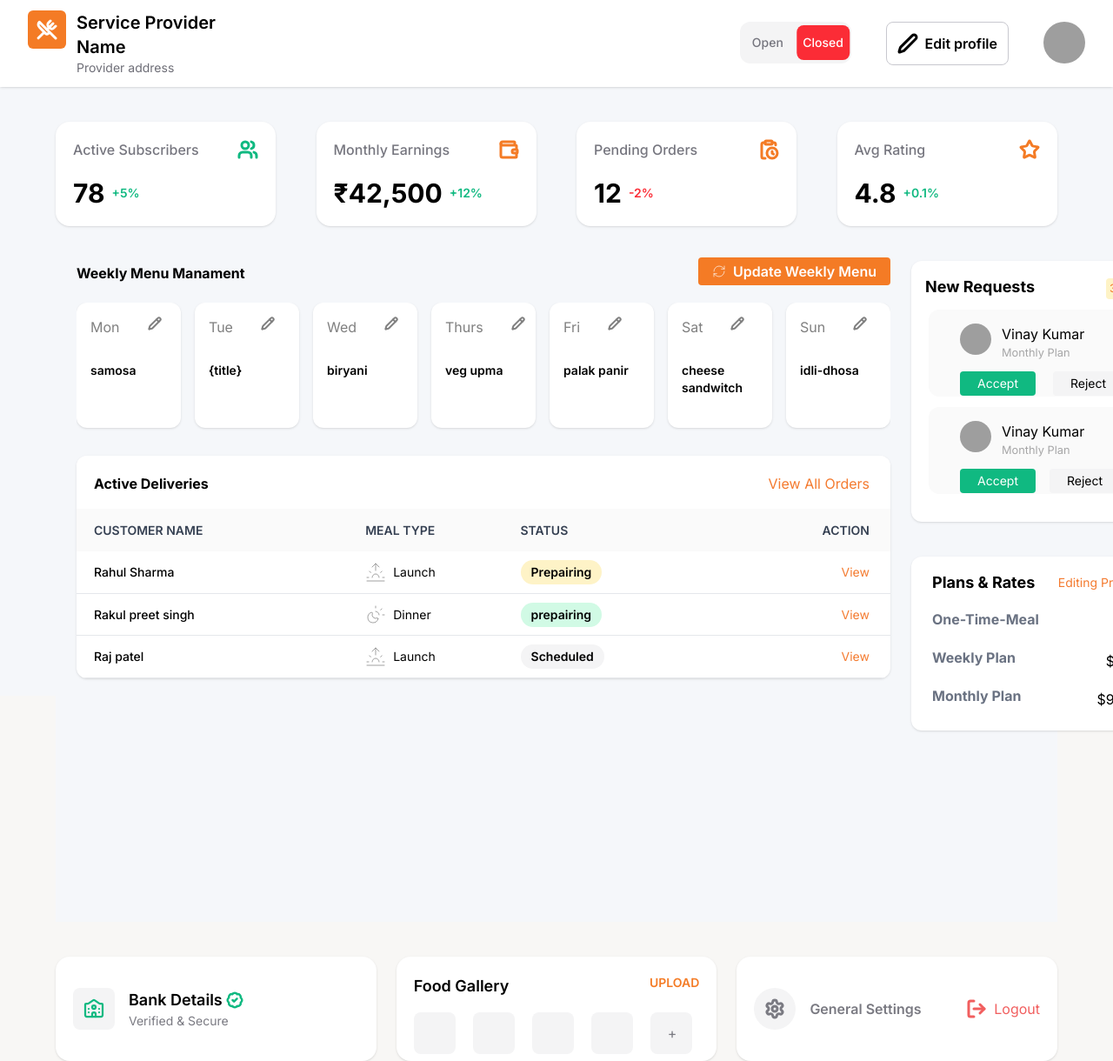
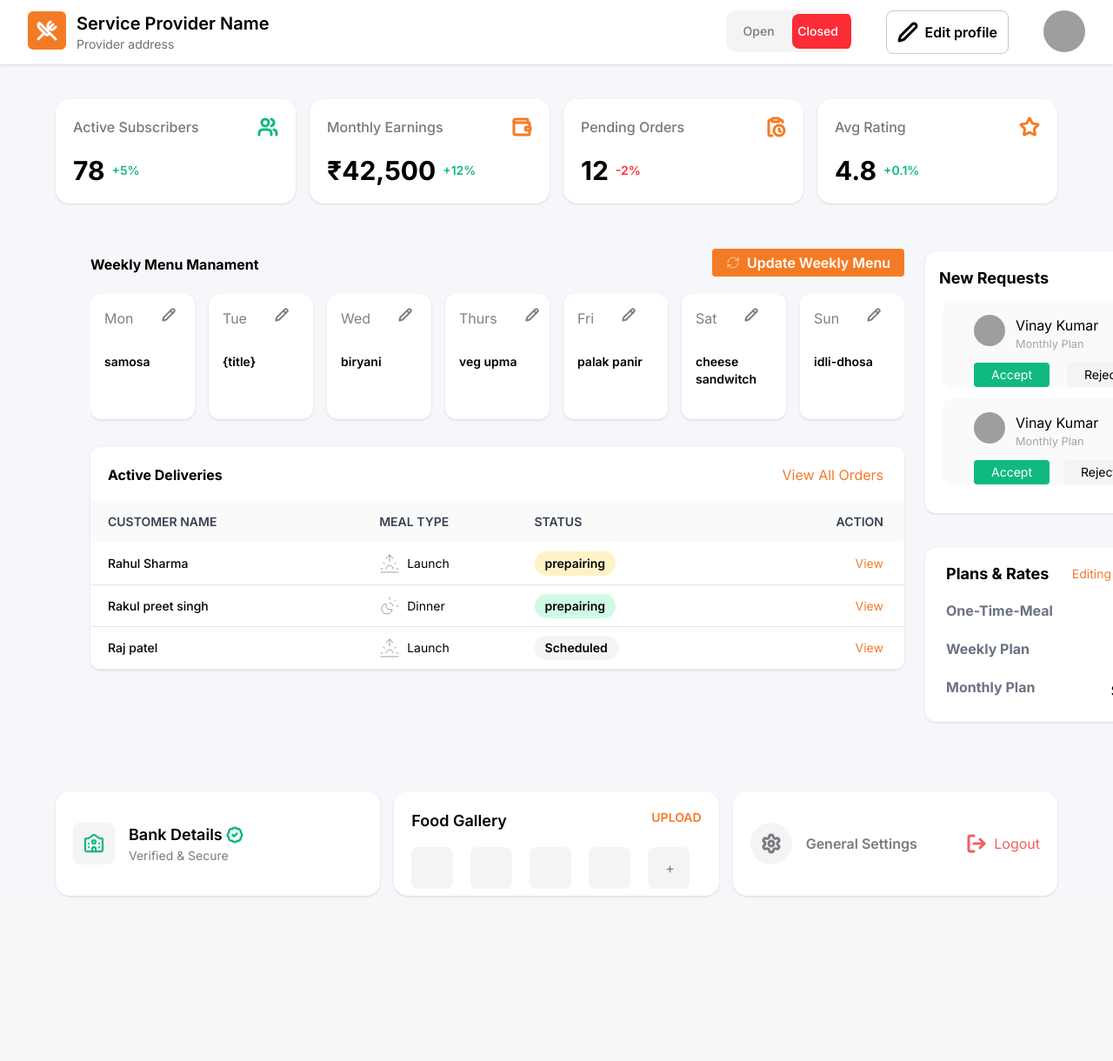
Before and after one commit to pratikparmar435/Tiffin-Service-App, a React (Vite) app in the folder frontend/: page / in a window 1280 px wide. Shown: the top 1220 px of the page at 87% size. After the commit the page ends 1070 px from the top, so only its background shows below. Built offline with nearby package versions, Linux system fonts and the light colour scheme; grey boxes are pictures that could not be loaded.

Commit message:
merge conflict solved for service provider dashboard

```diff
--- a/frontend/src/service-provider-profile-page/ServiceProviderProfile.jsx
+++ b/frontend/src/service-provider-profile-page/ServiceProviderProfile.jsx
@@ -1,21 +1,18 @@
-import ActiveDeliveries from "./weekly-menu-managment/ActiveDeliveries";
-import NewReqMenu from "./weekly-menu-managment/NewReqMenu";
-import PlanAndRates from "./weekly-menu-managment/PlanAndRates";
-import WeeklyMenuPart2 from "./weekly-menu-managment/WeeklyMenuPart2";
-
-import React from "react";
+import ActiveDeliveries from "./weekly-menu-management/ActiveDeliveries";
+import NewReqMenu from "./weekly-menu-management/NewReqMenu";
+import PlanAndRates from "./weekly-menu-management/PlanAndRates";
+import WeeklyMenuPart2 from "./weekly-menu-management/WeeklyMenuPart2";
 import Navbar from "./navigation-section/Navbar";
 import Header from "./header-section/Header";
 import Footer from "./footer-section/Footer";
 
 const ServiceProviderProfile = () => {
   return (
-    <div className="bg-[#f5f7fa] h-screen">
+    <div className="bg-[#f5f7fa]">
       <Navbar />
       <div className="w-[90%] m-auto">
         <Header />
-    <div className="bg-[#f5f7fa] min-h-screen">
-            <div className="max-w-350 mx-auto p-6">
+        <div className="max-w-350 p-10">
           {/* Main 2 Column Layout */}
           <div className="grid grid-cols-[1fr_360px] gap-6">
             {/* LEFT SIDE */}
@@ -34,7 +31,6 @@ const ServiceProviderProfile = () => {
             </div>
           </div>
         </div>
-        </div>
         <Footer />
       </div>
     </div>
--- a/frontend/src/service-provider-profile-page/footer-section/Footer.jsx
+++ b/frontend/src/service-provider-profile-page/footer-section/Footer.jsx
@@ -1,8 +1,8 @@
 import { University, BadgeCheck, Settings, LogOut } from "lucide-react";
 const Footer = () => {
   return (
-    <div className="mt-10 flex justify-between">
-      <div className="w-[32%] bg-white rounded-2xl h-30 shadow-sm flex gap-4 items-center px-5">
+    <div className="my-10 flex gap-4">
+      <div className="flex-1 bg-white rounded-2xl h-30 shadow-sm flex gap-4 items-center px-5">
         <div className="h-12 w-12 rounded-lg p-3 bg-[#f4f4f5]">
           <University color="#10b981" strokeWidth={2.25} />
         </div>
@@ -14,7 +14,7 @@ const Footer = () => {
           <span className="text-sm text-[#7a7a82]">Verified & Secure</span>
         </div>
       </div>
-      <div className="w-[32%] bg-white rounded-2xl h-30 shadow-sm flex flex-col gap-4 items-center p-5">
+      <div className="flex-1 bg-white rounded-2xl h-30 shadow-sm flex flex-col gap-4 items-center p-5">
         <div className="flex justify-between w-full">
           <h5 className="font-semibold text-lg">Food Gallery</h5>
           <span className="text-sm font-semibold text-[#f47b25]">UPLOAD</span>
@@ -29,7 +29,7 @@ const Footer = () => {
           </div>
         </div>
       </div>
-      <div className="w-[32%] bg-white rounded-2xl h-30 shadow-sm flex justify-between items-center px-5">
+      <div className="flex-1 bg-white rounded-2xl h-30 shadow-sm flex justify-between items-center px-5">
         <div className="flex items-center gap-4">
           <div className="h-12 w-12 rounded-full p-3 bg-[#f4f4f5]">
             <Settings color="#7a7a82" strokeWidth={3} />
--- a/frontend/src/service-provider-profile-page/header-section/Header.jsx
+++ b/frontend/src/service-provider-profile-page/header-section/Header.jsx
@@ -2,8 +2,8 @@ import { Users, Wallet, ClipboardClock, Star } from "lucide-react";
 
 const Header = () => {
   return (
-    <div className="mt-10 flex justify-between">
-      <div className="bg-white w-[22%] h-30 rounded-2xl shadow p-5">
+    <div className="mt-10 flex gap-4">
+      <div className="bg-white flex-1 min-w-[200px] rounded-2xl shadow p-5">
         <div className="flex justify-between">
           <h6 className="text-[#76767f] font-medium">Active Subscribers</h6>
           <Users color="#10b981" strokeWidth={3} />
@@ -13,7 +13,7 @@ const Header = () => {
           <span className="mt-5 text-sm text-[#10b981] font-semibold">+5%</span>
         </div>
       </div>
-      <div className="bg-white w-[22%] h-30 rounded-2xl shadow p-5">
+      <div className="bg-white flex-1 min-w-[200px] rounded-2xl shadow p-5">
         <div className="flex justify-between">
           <h6 className="text-[#76767f] font-medium">Monthly Earnings</h6>
           <Wallet color="#f47b25" strokeWidth={3} />
@@ -25,7 +25,7 @@ const Header = () => {
           </span>
         </div>
       </div>
-      <div className="bg-white w-[22%] h-30 rounded-2xl shadow p-5">
+      <div className="bg-white flex-1 min-w-[200px] rounded-2xl shadow p-5">
         <div className="flex justify-between">
           <h6 className="text-[#76767f] font-medium">Pending Orders</h6>
           <ClipboardClock color="#f47b25" strokeWidth={3} />
@@ -35,7 +35,7 @@ const Header = () => {
           <span className="mt-5 text-sm text-red-500 font-semibold">-2%</span>
         </div>
       </div>
-      <div className="bg-white w-[22%] h-30 rounded-2xl shadow p-5">
+      <div className="bg-white flex-1 min-w-[200px] rounded-2xl shadow p-5">
         <div className="flex justify-between">
           <h6 className="text-[#76767f] font-medium">Avg Rating</h6>
           <Star color="#f47b25" strokeWidth={3} />
--- a/frontend/src/service-provider-profile-page/navigation-section/Navbar.jsx
+++ b/frontend/src/service-provider-profile-page/navigation-section/Navbar.jsx
@@ -4,7 +4,7 @@ const Navbar = () => {
   const [currState, setCurrState] = useState("closed");
   return (
     <div className="bg-white sticky top-0 shadow py-3 px-8 flex w-full justify-between items-center">
-      <div className="flex w-[20%] gap-3">
+      <div className="flex gap-3">
         <div className="h-11 w-11 rounded-md bg-[#f47b25] p-2.5">
           <UtensilsCrossed strokeWidth={3} color="#fff" />
         </div>
@@ -13,28 +13,24 @@ const Navbar = () => {
           <span className="text-sm text-[#6e6e77]">Provider address</span>
         </div>
       </div>
-      <div className="flex w-[70%] gap-10 justify-end">
-        <div className="relative w-[15%] bg-[#f4f4f5] h-12 rounded-xl flex">
+      <div className="flex ml-auto gap-10">
+        <div className="relative w-36 bg-[#f4f4f5] h-12 rounded-xl flex items-center p-1 overflow-hidden">
           <div
-            className={`absolute top-1 left-1 w-[48%] h-10 bg-[#10b981] rounded-lg transition-all duration-300 ease-in-out
-              ${currState === "closed" ? "translate-x-full bg-red-500" : ""}
+            className={`absolute left-1 top-1 w-1/2 h-10 rounded-lg transition-transform duration-300 ease-in-out
+              ${currState === "closed" ? "translate-x-full bg-red-500" : "translate-x-0 bg-[#10b981]"}
             `}
           ></div>
           <button
-            onClick={() => {
-              setCurrState("open");
-            }}
-            className={`z-10 cursor-pointer w-1/2 text-sm font-medium transition-colors duration-300
+            onClick={() => setCurrState("open")}
+            className={`relative z-10 flex-1 text-sm font-medium transition-colors duration-300 text-center
               ${currState === "open" ? "text-white" : "text-[#76767f]"}
             `}
           >
             Open
           </button>
           <button
-            onClick={() => {
-              setCurrState("closed");
-            }}
-            className={`z-10 w-1/2 cursor-pointer text-sm font-medium transition-colors duration-300
+            onClick={() => setCurrState("closed")}
+            className={`relative z-10 flex-1 text-sm font-medium transition-colors duration-300 text-center
               ${currState === "closed" ? "text-white" : "text-[#76767f]"}
             `}
           >
--- /dev/null
+++ b/frontend/src/service-provider-profile-page/weekly-menu-management/ActiveDeliveries.jsx
@@ -0,0 +1,72 @@
+import React from "react";
+import { Sunrise } from "lucide-react";
+import { SunMoon } from "lucide-react";
+function ActiveDeliveries() {
+  const userdata = [
+    {
+      name: "Rahul Sharma",
+      Meal: "Launch",
+      Status: "prepairing",
+      color: "bg-[#fef3c7]",
+      Action: "View",
+    },
+    {
+      name: "Rakul preet singh",
+      Meal: "Dinner",
+      Status: "prepairing",
+      color: "bg-[#d1fae5]",
+      textcolor: "#d87104",
+      Action: "View",
+    },
+    {
+      name: "Raj patel",
+      Meal: "Launch",
+      Status: "Scheduled",
+      color: "bg-[#f4f4f5]",
+      Action: "View",
+    },
+  ];
+  return (
+    <div className="h-64 w-full bg-white rounded-xl overflow-hidden shadow-sm">
+      <div className="bg-white h-[24%]">
+        <div className="flex justify-between">
+          <strong className="ml-5 mt-5">Active Deliveries</strong>
+          <button className="text-[#f47b30] mt-5 mr-6">View All Orders</button>
+        </div>
+      </div>
+      <div className="bg-[#fafafa] h-[19%]  font-semibold text-sm flex items-center text-gray-700">
+        <span className="w-[35%] ml-5">CUSTOMER NAME</span>
+        <span className="w-[20%]">MEAL TYPE</span>
+        <span className="w-[20%]">STATUS</span>
+        <span className="w-[25%] text-right mr-6">ACTION</span>
+      </div>
+      <div className="flex flex-col h-[57%] divide-y">
+        {userdata.map((user) => (
+          <div className="flex items-center flex-1 text-sm border-b border-gray-200">
+            <span className="w-[35%] ml-5  font-medium">{user.name}</span>
+            <span className="w-[20%] flex gap-2 items-center">
+              {user.Meal === "Dinner" ? (
+                <SunMoon color="#808080" strokeWidth={0.75} />
+              ) : (
+                <Sunrise color="#808080" strokeWidth={0.75} />
+              )}
+              {user.Meal}
+            </span>
+            <span className="w-[20%] ">
+              <div
+                className={`rounded-2xl ${user.color} w-fit px-3 py-1 text-md font-semibold`}
+              >
+                {user.Status}
+              </div>
+            </span>
+            <span className="w-[25%] text-right mr-6 text-[#f47b30]">
+              {user.Action}
+            </span>
+          </div>
+        ))}
+      </div>
+    </div>
+  );
+}
+
+export default ActiveDeliveries;
--- /dev/null
+++ b/frontend/src/service-provider-profile-page/weekly-menu-management/WeeklyMenuManagment.jsx
@@ -0,0 +1,20 @@
+import React from "react";
+import { RefreshCw } from "lucide-react";
+
+function WeeklyMenuManagment() {
+  return (
+    <div>
+      <div className="flex justify-between mt-3">
+        <strong className="mt-1.5 ">Weekly Menu Manament</strong>
+        <div>
+          <button className="bg-[#f47b25] rounded  px-4 py-1 flex gap-2 text-white font-semibold">
+            <RefreshCw size={16} strokeWidth={1} className="mt-1" />
+            Update Weekly Menu
+          </button>
+        </div>
+      </div>
+    </div>
+  );
+}
+
+export default WeeklyMenuManagment;
--- a/frontend/src/service-provider-profile-page/weekly-menu-managment/ActiveDeliveries.jsx
+++ /dev/null
@@ -1,72 +0,0 @@
-import React from 'react'
-import { Sunrise } from 'lucide-react'
-import { SunMoon } from 'lucide-react';
-function ActiveDeliveries() {
-    const userdata = [{
-        name: 'Rahul Sharma',
-        Meal: 'Launch',
-        Status: "Prepairing",
-        color: "bg-[#fef3c7]",
-        Action: "View"
-    }, {
-        name: 'Rakul preet singh',
-        Meal: 'Dinner',
-        Status: "prepairing",
-        color: "bg-[#d1fae5]",
-        textcolor: "#d87104",
-        Action: "View"
-    }, {
-        name: 'Raj patel',
-        Meal: 'Launch',
-        Status: "Scheduled",
-        color: "bg-[#f4f4f5]",
-        Action: "View"
-    }]
-    return (
-        <div className='h-64 w-full bg-white rounded-xl overflow-hidden shadow-sm'>
-            <div className='bg-white h-[24%]'>
-                <div className='flex justify-between'>
-                    <strong className='ml-5 mt-5'>Active Deliveries</strong>
-                    <button className='text-[#f47b30] mt-5 mr-6'>View All Orders</button>
-                </div>
-            </div>
-            <div className="bg-[#fafafa] h-[19%]  font-semibold text-sm flex items-center text-gray-700">
-                <span className="w-[35%] ml-5">CUSTOMER NAME</span>
-                <span className="w-[20%]">MEAL TYPE</span>
-                <span className="w-[20%]">STATUS</span>
-                <span className="w-[25%] text-right mr-6">ACTION</span>
-            </div>
-            <div className="flex flex-col h-[57%] divide-y">
-                {
-                    userdata.map((user) => (
-                        <div className="flex items-center flex-1 text-sm border-b border-gray-200">
-                            <span className="w-[35%] ml-5  font-medium">
-                                {user.name}
-                            </span>
-                            <span className="w-[20%] flex gap-2 items-center">
-                                {
-                                    user.Meal === "Dinner" ? (
-                                        <SunMoon color="#808080" strokeWidth={0.75} />
-                                    ) : (
-                                        <Sunrise color="#808080" strokeWidth={0.75} />
-                                    )
-                                }
-                                {user.Meal}
-                            </span>
-                            <span className="w-[20%] ">
-                                <div className={`rounded-2xl ${user.color} w-fit px-3 py-1 text-md font-semibold`}>
-                                    {user.Status}
-                                </div>
-                            </span>
-                            <span className="w-[25%] text-right mr-6 text-[#f47b30]">
-                                {user.Action}
-                            </span>
-                        </div>
-                    ))
-                }
-            </div>
-        </div>
-    )
-}
-
-export default ActiveDeliveries
--- a/frontend/src/service-provider-profile-page/weekly-menu-managment/WeeklyMenuManagment.jsx
+++ /dev/null
@@ -1,21 +0,0 @@
-import React from 'react'
-import { RefreshCw } from 'lucide-react';
-
-function WeeklyMenuManagment() {
-    return (
-        <div>
-            <div className='flex justify-between mt-3'>
-                <strong className='mt-1.5 '>Weekly Menu Manament</strong>
-                <div>
-
-                    <button className='bg-[#f47b25] rounded  px-4 py-1 flex gap-2 text-white font-semibold'>
-                        <RefreshCw size={16} strokeWidth={1} className='mt-1' />
-                        Update Weekly Menu
-                    </button>
-                </div>
-            </div>
-        </div>
-    )
-}
-
-export default WeeklyMenuManagment
```
Also changed, not shown: frontend/src/service-provider-profile-page/weekly-menu-management/NewReqMenu.jsx (renamed from frontend/src/service-provider-profile-page/weekly-menu-managment/NewReqMenu.jsx), frontend/src/service-provider-profile-page/weekly-menu-management/PlanAndRates.jsx (renamed from frontend/src/service-provider-profile-page/weekly-menu-managment/PlanAndRates.jsx), frontend/src/service-provider-profile-page/weekly-menu-management/WeeklyMenuForMapping.jsx (renamed from frontend/src/service-provider-profile-page/weekly-menu-managment/WeeklyMenuForMapping.jsx), frontend/src/service-provider-profile-page/weekly-menu-management/WeeklyMenuPart2.jsx (renamed from frontend/src/service-provider-profile-page/weekly-menu-managment/WeeklyMenuPart2.jsx). Lines whose indentation alone changed are shown as unchanged.
